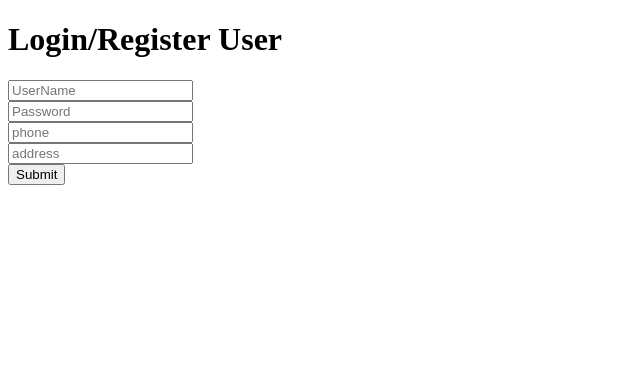
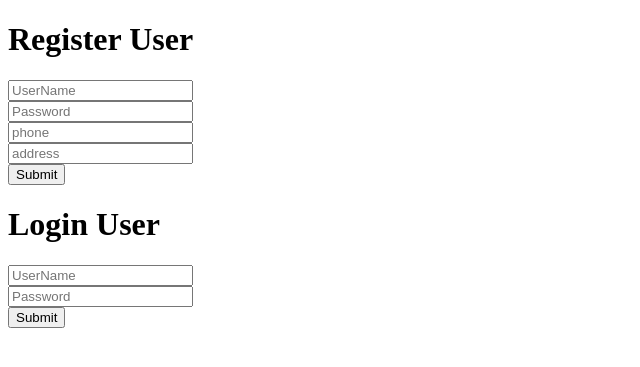
Before and after one commit to EhsanProjects/onlineshop-render, a Flask app: page /user/login in a window 1280 px wide. Shown: the top 367 px of the page, without its empty margins (0-640 px from the left). Run offline with Flask 3, Linux system fonts and the light colour scheme; some libraries are stand-ins or nearby versions.

Commit message:
login and register user modified

```diff
--- a/blueprints/user.py
+++ b/blueprints/user.py
@@ -1,4 +1,4 @@
-from flask import Blueprint, render_template, request, redirect
+from flask import Blueprint, render_template, request, redirect, url_for, flash
 from flask_login import login_user
 from passlib.hash import sha256_crypt
 from extensions import db
@@ -17,11 +17,24 @@ def login():  # put application's code here
         phone = request.form.get('phone', None)
         address = request.form.get('address', None)
         if register != None:
+            user = User.query.filter(User.username == username).first()
+            if user != None:
+                flash('That username is taken. Try another.')
+                return redirect(url_for('user.login'))
+
             user = User(username=username, password=sha256_crypt.encrypt(password), phone=phone, address=address)
             db.session.add(user)
             db.session.commit()
             login_user(user)
-
             return  redirect('/user/dashboard')
-
-        return 'done'
+        else:
+            user = User.query.filter(User.username == username).first()
+            if user == None:
+                flash('Wrong password or username. Try again or click Forgot password to reset it.')
+                return redirect(url_for('user.login'))
+        if sha256_crypt.verify(password, user.password):
+            login_user(user)
+            return  redirect('/user/dashboard')
+        else:
+            flash('Wrong password or username. Try again or click Forgot password to reset it.')
+            return redirect(url_for('user.login'))
--- a/templates/user/login.html
+++ b/templates/user/login.html
@@ -5,7 +5,7 @@
 {% endblock %}
 
 {% block body %}
-    <h1>Login/Register User</h1>
+    <h1>Register User</h1>
     <form action="#" method="POST">
         <input type="hidden" name="csrf_token" value="{{ csrf_token() }}"/>
         <input type="hidden" name="register" value="1">
@@ -18,5 +18,16 @@
         <input type="submit">
     </form>
 
+    <h1>Login User</h1>
+    <form action="#" method="POST">
+        <input type="hidden" name="csrf_token" value="{{ csrf_token() }}"/>
+        <input type="text" name="username" placeholder="UserName"><br>
+        <input type="password" name="password" placeholder="Password"><br>
+        <input type="submit">
+    </form>
 
+
+    {%for m in get_flashed_messages() %}
+        {{ m }}
+    {% endfor %}
 {% endblock %}
```
